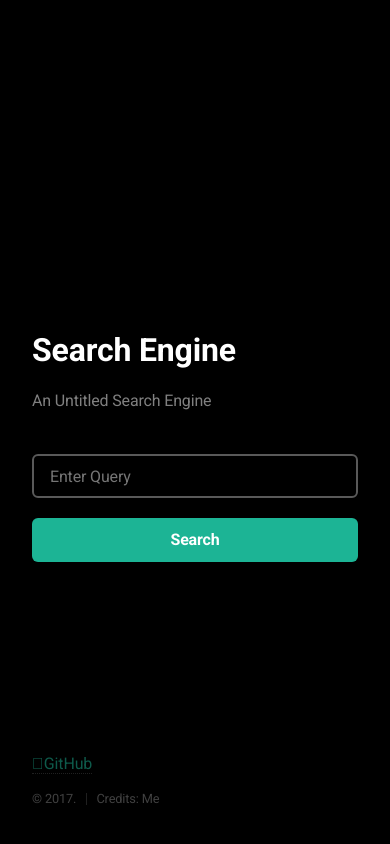
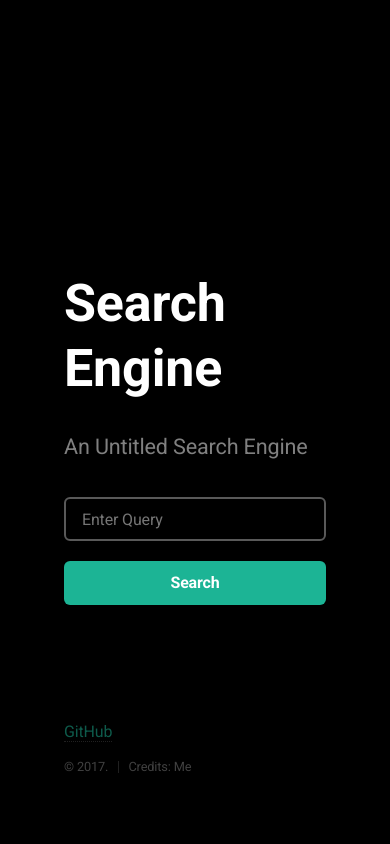
Before and after one commit to Kasuporo/search-engine, a Flask app: page / in a window 390 px wide. Run offline with Flask 2, Linux system fonts and the light colour scheme; some libraries are stand-ins or nearby versions; grey boxes are pictures that could not be loaded.

Commit message:
Deleted lines

```diff
--- a/app/static/css/main.css
+++ b/app/static/css/main.css
@@ -114,30 +114,6 @@
 			-webkit-transition: none !important;
 			-ms-transition: none !important;
 			transition: none !important;
-		}
-
-		@media screen and (max-width: 1680px) {
-
-			body {
-				padding: 6em 3.5em 3.5em 3.5em;
-			}
-
-		}
-
-		@media screen and (max-width: 736px) {
-
-			body {
-				padding: 5em 2em 2em 2em;
-			}
-
-		}
-
-		@media screen and (max-width: 360px) {
-
-			body {
-				padding: 5em 1.25em 1.25em 1.25em;
-			}
-
 		}
 
 
@@ -348,30 +324,6 @@
 		line-height: 1.5em;
 	}
 
-	@media screen and (max-width: 980px) {
-
-		header br {
-			display: none;
-		}
-
-	}
-
-	@media screen and (max-width: 736px) {
-
-		header br {
-			display: inline;
-		}
-
-	}
-
-	@media screen and (max-width: 480px) {
-
-		header br {
-			display: none;
-		}
-
-	}
-
 /* Form */
 
 	input[type="text"],
@@ -508,15 +460,6 @@
 			opacity: 0.5;
 		}
 
-		@media screen and (max-width: 480px) {
-
-			input[type="submit"],
-			button,
-			.button {
-				padding: 0;
-			}
-
-		}
 
 /* Header */
 
@@ -534,25 +477,6 @@
 		color: inherit;
 	}
 
-	@media screen and (max-width: 736px) {
-
-		#header h1 {
-			font-size: 2em;
-		}
-
-		#header p {
-			font-size: 1em;
-		}
-
-	}
-
-	@media screen and (max-width: 480px) {
-
-		#header {
-			margin: 0 0 1em 0;
-		}
-
-	}
 
 /* Search Form */
 
@@ -654,41 +578,3 @@
 		#footer > :last-child {
 			margin-bottom: 0;
 		}
-
-		@media screen and (max-width: 1680px) {
-
-			#footer {
-				bottom: 3.5em;
-				left: 3.5em;
-			}
-
-		}
-
-		@media screen and (max-width: 736px) {
-
-			#footer {
-				bottom: 2em;
-				left: 2em;
-			}
-
-		}
-
-		@media screen and (max-width: 360px) {
-
-			#footer {
-				bottom: 1.25em;
-				left: 1.25em;
-			}
-
-		}
-
-		@media screen and (max-height: 640px) {
-
-			#footer {
-				bottom: auto;
-				left: auto;
-				margin: 1em 0 0 0;
-				position: relative;
-			}
-
-		}
--- a/app/templates/index.html
+++ b/app/templates/index.html
@@ -26,7 +26,7 @@
 		<!-- Footer -->
 			<footer id="footer">
 				<ul class="icons">
-					<li><a href="https://www.github.com/kasuporo/search-engine" class="icon fa-github"><span class="label">GitHub</span></a></li>
+					<li><a href="https://www.github.com/kasuporo/search-engine"><span class="label">GitHub</span></a></li>
 				</ul>
 				<ul class="copyright">
 					<li>&copy; 2017.</li><li>Credits: Me</li>
```
